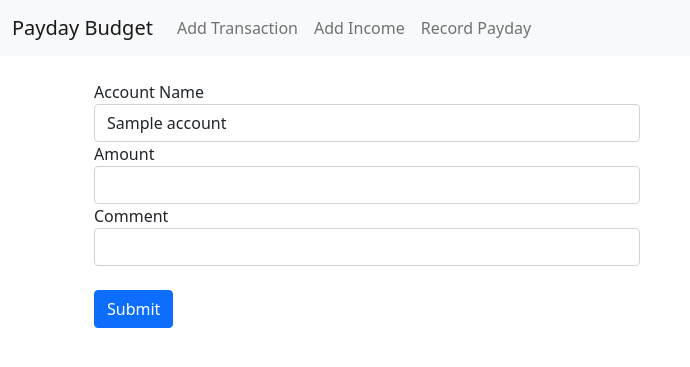
After one commit to pwildenhain/payday-budget-api, a FastAPI app: template templates/add_income.html in a window 1280 px wide. The commit adds this page. Shown: the top 367 px of the page, without its empty margins (0-690 px from the left). Run offline with FastAPI, Linux system fonts and the light colour scheme; the template is opened without the code that fills it: most values are stand-ins (such as "Sample title", 1, 10 or a date in 2020).

Commit message:
:money_with_wings: Add income functionality

```diff
--- a/main.py
+++ b/main.py
@@ -70,6 +70,13 @@
         {"request": request, "accounts": accounts}
     )
 
+@app.get("/add-income", response_class=HTMLResponse, include_in_schema=False)
+def add_income_view(request: Request, accounts: List[schemas.Account] = Depends(get_accounts)):
+    return templates.TemplateResponse(
+        "add_income.html",
+        {"request": request, "accounts": accounts}
+    )
+
 @app.get("/record-payday", response_class=HTMLResponse, include_in_schema=False)
 def record_payday_view(request: Request):
     return templates.TemplateResponse(
@@ -99,6 +106,28 @@
 
     return RedirectResponse(url="/add-transaction", status_code=HTTP_303_SEE_OTHER)
 
+@app.post("/add-income-form", response_class=RedirectResponse, include_in_schema=False)
+def add_income_form(
+    account_name: str = Form(...),
+    amount: int = Form(...),
+    comment: Optional[str] = Form(""),
+    transaction_type: Optional[str] = Form("credit"),
+    date: Optional[datetime.datetime] = Form(datetime.datetime.now()),
+    db: Session = Depends(get_db)
+):
+    transaction = schemas.TransactionCreate(
+        name=account_name,
+        amount=amount,
+        comment=comment,
+        transaction_type=transaction_type,
+        date=date
+    )
+
+    add_transaction(transaction, db)
+
+    return RedirectResponse(url="/", status_code=HTTP_303_SEE_OTHER)
+
 @app.post("/payday-redirect", response_class=RedirectResponse, include_in_schema=False)
 def payday_form(payday: List[schemas.Transaction] = Depends(record_payday)):
+    # By adding the record_payday dependency, we're implicitly recording a payday
     return RedirectResponse(url="/", status_code=HTTP_303_SEE_OTHER)
--- /dev/null
+++ b/templates/add_income.html
@@ -0,0 +1,6 @@
+{% extends 'add_transaction.html' %}
+
+{% block endpoint scoped %}
+{% set form_endpoint = url_for('add_income_form') %}
+<form action="{{ form_endpoint }}" method="post" class="form-add-tx">
+{% endblock endpoint %}
--- a/templates/add_transaction.html
+++ b/templates/add_transaction.html
@@ -2,7 +2,10 @@
 
 {% block content %}
 <div class="container my-4">
-    <form action="{{ url_for('add_transaction_form') }}" method="post" class="form-add-tx">
+  {% block endpoint %}
+  {% set form_endpoint = url_for('add_transaction_form') %}
+  <form action="{{ form_endpoint }}" method="post" class="form-add-tx">
+  {% endblock endpoint %}
         <!-- Grid row -->
         <div class="form-row">
           <!-- Grid column -->
--- a/templates/navbar.html
+++ b/templates/navbar.html
@@ -10,6 +10,9 @@
             <a class="nav-link" href="{{ url_for('add_transaction_view') }}">Add Transaction</a>
           </li>
           <li class="nav-item">
+            <a class="nav-link" href="{{ url_for('add_income_view') }}">Add Income</a>
+          </li>
+          <li class="nav-item">
             <a class="nav-link" href="{{ url_for('record_payday_view') }}">Record Payday</a>
           </li>
         </ul>
```
